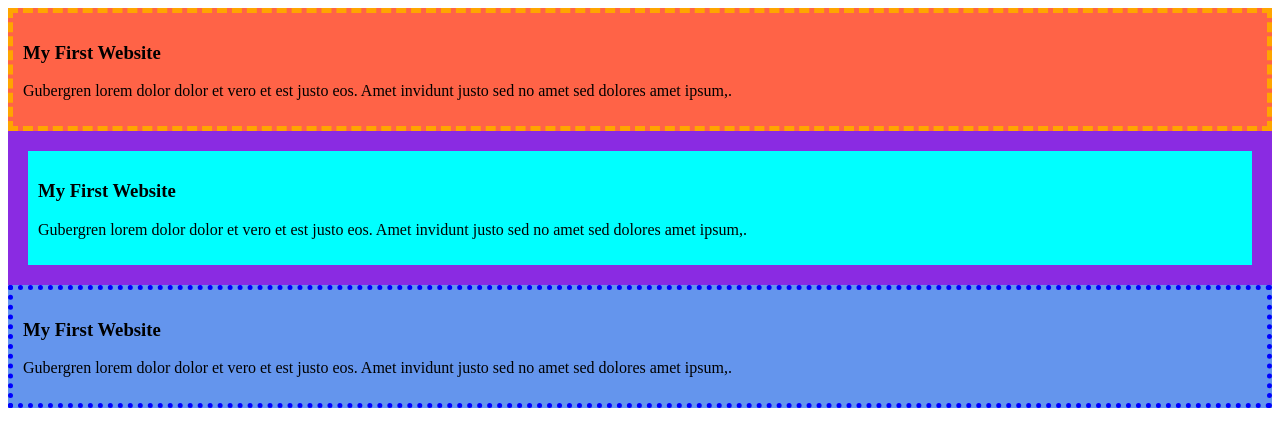
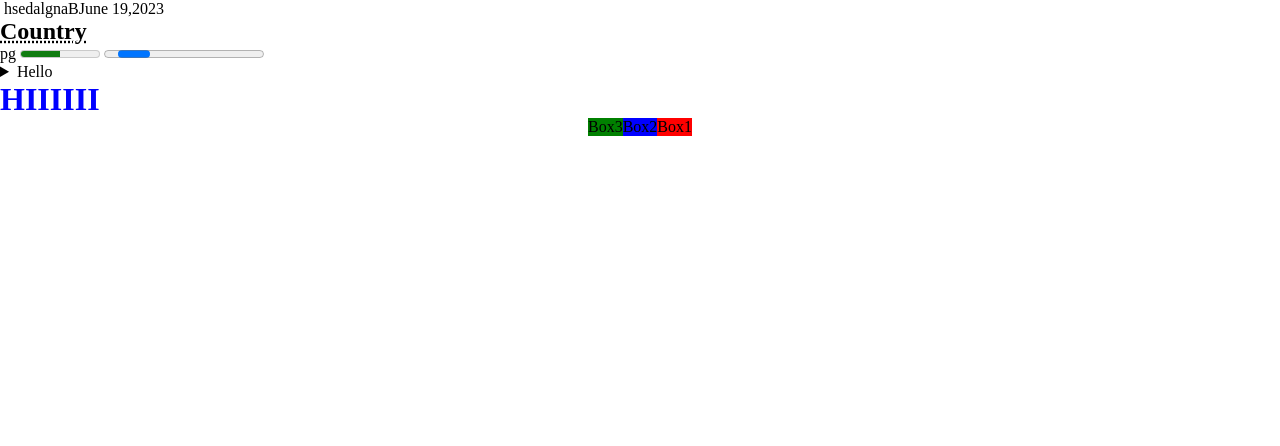
Before and after one commit to Sunjida-Srijoni/my-first-website, a plain HTML site: page index.html in a window 1280 px wide. Drawn offline with Linux system fonts and the light colour scheme.

Commit message:
class commit

```diff
--- a/index.html
+++ b/index.html
@@ -7,19 +7,33 @@
     <link rel="stylesheet" href="style.css">
 </head>
 <body>
-    <div>
-        <h3> My First Website</h3>
-        <p>Gubergren lorem dolor dolor et vero et est justo eos. Amet invidunt justo sed no amet sed dolores amet ipsum,.</p>
+    <H1></H1><bdo dir="rtl">Bangladesh
+    </bdo>
+    <time datetime="2020-06-15">June 19,2023</time>
+    <h2> <abbr title="This is Bangladesh">Country</abbr></h2>
+    <label for="disk">pg</label>
+    <meter id="disk" value="0.5">
+
+    </meter>
+
+    <progress id="">
+
+    </progress>
+
+    <details>
+        <summary>Hello</summary>
+        <p>Amet est labore vero lorem no, sadipscing eirmod sit voluptua vero accusam et rebum ipsum no. Voluptua nonumy dolores invidunt.</p>
+    </details>
+
+
+    <h1 class="test">HIIIIII</h1>
+
+    <div class="container">
+        <div class="box1">Box1</div>
+        <div class="box2">Box2</div>
+        <div class="box3">Box3</div>
     </div>
 
-    <div class="second">
-        <h3> My First Website</h3>
-        <p>Gubergren lorem dolor dolor et vero et est justo eos. Amet invidunt justo sed no amet sed dolores amet ipsum,.</p>
-    </div>
-    <div class="third">
-        <h3> My First Website</h3>
-        <p>Gubergren lorem dolor dolor et vero et est justo eos. Amet invidunt justo sed no amet sed dolores amet ipsum,.</p>
-    </div>
 
 </body>
 </html>
--- a/style.css
+++ b/style.css
@@ -1,13 +1,32 @@
-div{
-    background-color: tomato;
-    padding: 10px;
-    border: 5px dashed orange;
+*{
+    margin: 0px;
+    padding: 0px;
 }
-.second{
-    background-color: aqua;
-    border: 20px solid blueviolet;
+.test{
+    color: blue;
+    cursor: url("images/decor.jpg"),auto;
+
+
 }
-.third{
-    background-color: cornflowerblue;
-    border: 5px dotted blue;
+
+
+
+.container{
+    display: flex;
+    justify-content: center;
+    align-items: center;
+    flex-direction: row-reverse;
+
 }
+.box1{
+
+    background-color: red;
+
+
+}
+.box2{
+    background-color: blue;
+}
+.box3{
+    background-color: green;
+}
```
Also changed, not shown: images/decor.jpg (added).
